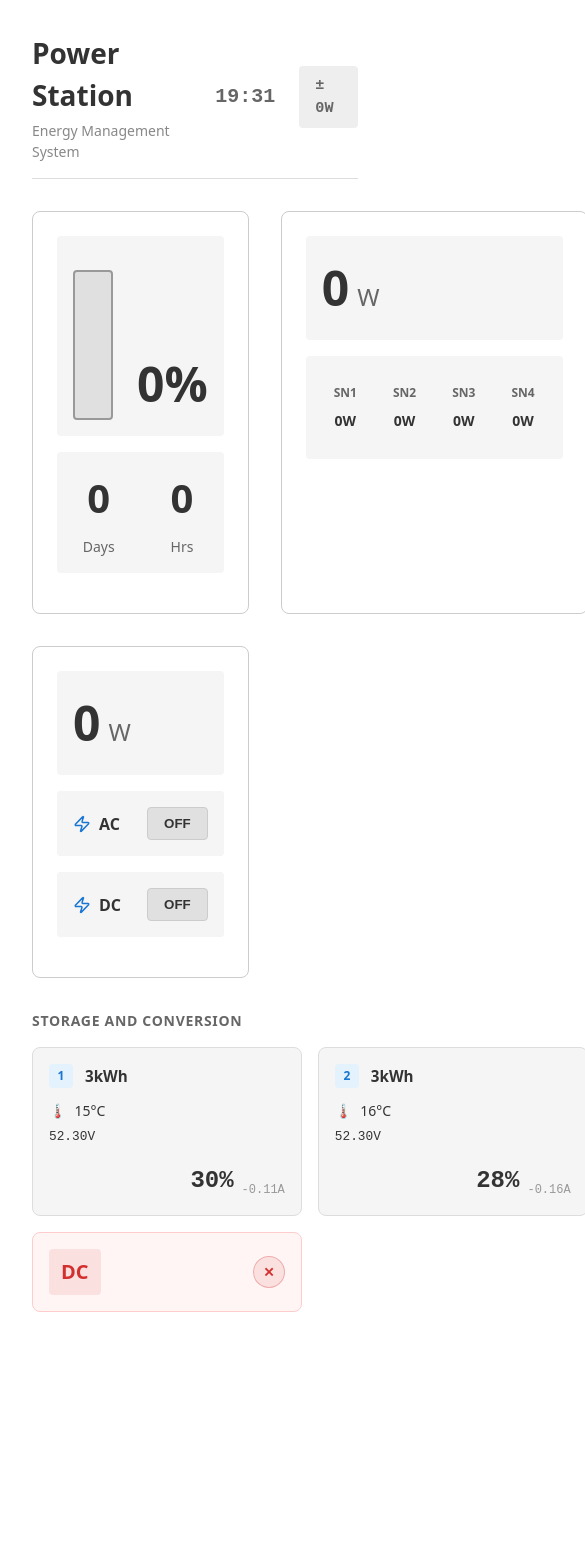
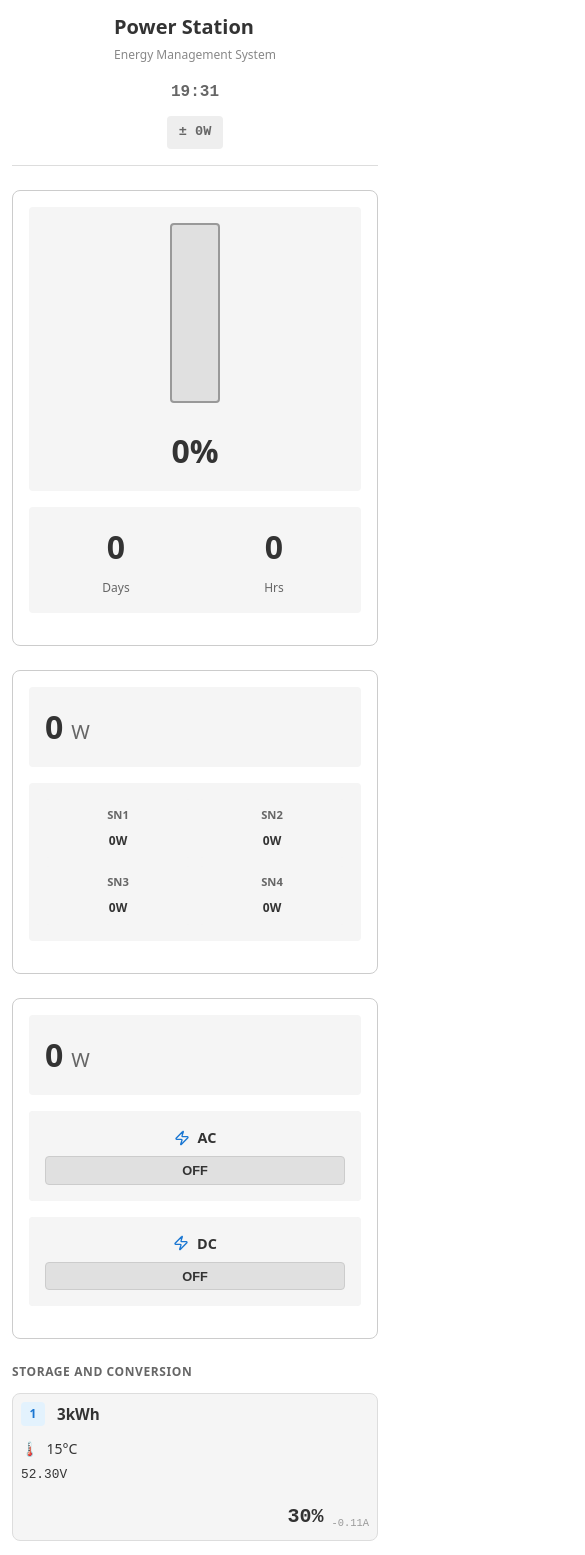
Before and after one commit to VermiNew/energy-monitoring-system, a React (Vite) app: page / in a window 390 px wide. Shown: the top 1555 px of the page, 585 px wide, since content can reach past the window. Before the commit the page ends 1344 px from the top, so only its background shows below. Built offline with nearby package versions, Linux system fonts and the light colour scheme.

Commit message:
style: add responsive design for mobile and tablet devices

```diff
--- a/src/App.css
+++ b/src/App.css
@@ -210,6 +210,7 @@
   display: flex;
   justify-content: space-between;
   align-items: center;
+  flex-wrap: wrap;
 }
 
 .toggle-label {
@@ -386,3 +387,173 @@
 .error-button:hover {
   background: rgba(211, 47, 47, 0.2);
 }
+
+/* Responsive Design */
+@media (max-width: 768px) {
+  .power-station-gui {
+    padding: 1rem;
+  }
+
+  .gui-header {
+    flex-direction: column;
+    gap: 1rem;
+    margin-bottom: 1.5rem;
+  }
+
+  .gui-time-container {
+    flex-direction: column;
+    gap: 0.75rem;
+    width: 100%;
+  }
+
+  .gui-main {
+    grid-template-columns: 1fr;
+    gap: 1.5rem;
+  }
+
+  .battery-container {
+    flex-direction: column;
+    align-items: center;
+  }
+
+  .battery-visual {
+    width: 50px;
+    height: 180px;
+  }
+
+  .battery-display {
+    font-size: 2rem;
+  }
+
+  .power-display {
+    min-height: 80px;
+  }
+
+  .power-value {
+    font-size: 2.5rem;
+  }
+
+  .sources-grid {
+    grid-template-columns: repeat(2, 1fr);
+  }
+
+  .storage-grid {
+    grid-template-columns: 1fr;
+  }
+
+  .storage-card {
+    padding: 0.75rem;
+  }
+
+  .toggle-button {
+    padding: 0.4rem 0.8rem;
+    font-size: 0.9rem;
+  }
+}
+
+@media (max-width: 480px) {
+  .power-station-gui {
+    padding: 0.75rem;
+  }
+
+  .gui-title {
+    font-size: 1.25rem;
+  }
+
+  .gui-subtitle {
+    font-size: 0.75rem;
+  }
+
+  .gui-time {
+    font-size: 1rem;
+  }
+
+  .net-power {
+    font-size: 0.85rem;
+    padding: 0.4rem 0.75rem;
+  }
+
+  .battery-section,
+  .input-section,
+  .output-section {
+    padding: 1rem;
+  }
+
+  .available-time {
+    gap: 1rem;
+  }
+
+  .time-value {
+    font-size: 2rem;
+  }
+
+  .time-label {
+    font-size: 0.75rem;
+  }
+
+  .battery-percentage {
+    font-size: 2rem;
+  }
+
+  .power-value {
+    font-size: 2rem;
+  }
+
+  .power-unit {
+    font-size: 1.25rem;
+  }
+
+  .sources-grid {
+    grid-template-columns: repeat(2, 1fr);
+    gap: 0.5rem;
+  }
+
+  .source-item {
+    padding: 0.5rem;
+  }
+
+  .source-name {
+    font-size: 0.7rem;
+  }
+
+  .source-power {
+    font-size: 0.75rem;
+  }
+
+  .storage-title {
+    font-size: 0.75rem;
+    margin-bottom: 0.75rem;
+  }
+
+  .storage-card {
+    padding: 0.5rem;
+  }
+
+  .level-percentage {
+    font-size: 1.25rem;
+  }
+
+  .level-current {
+    font-size: 0.65rem;
+  }
+
+  .toggle-item {
+    flex-direction: column;
+    gap: 0.5rem;
+  }
+
+  .toggle-button {
+    padding: 0.35rem 0.65rem;
+    font-size: 0.8rem;
+    width: 100%;
+  }
+
+  .toggle-label-with-icon {
+    font-size: 0.9rem;
+  }
+
+  .toggle-label-with-icon svg {
+    width: 16px;
+    height: 16px;
+  }
+}
```
